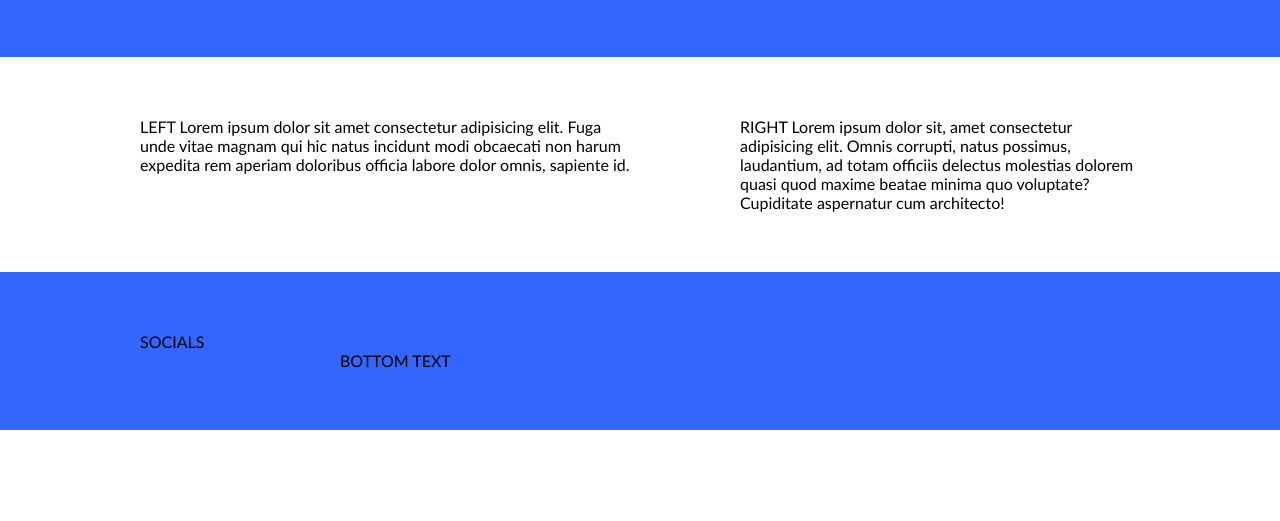
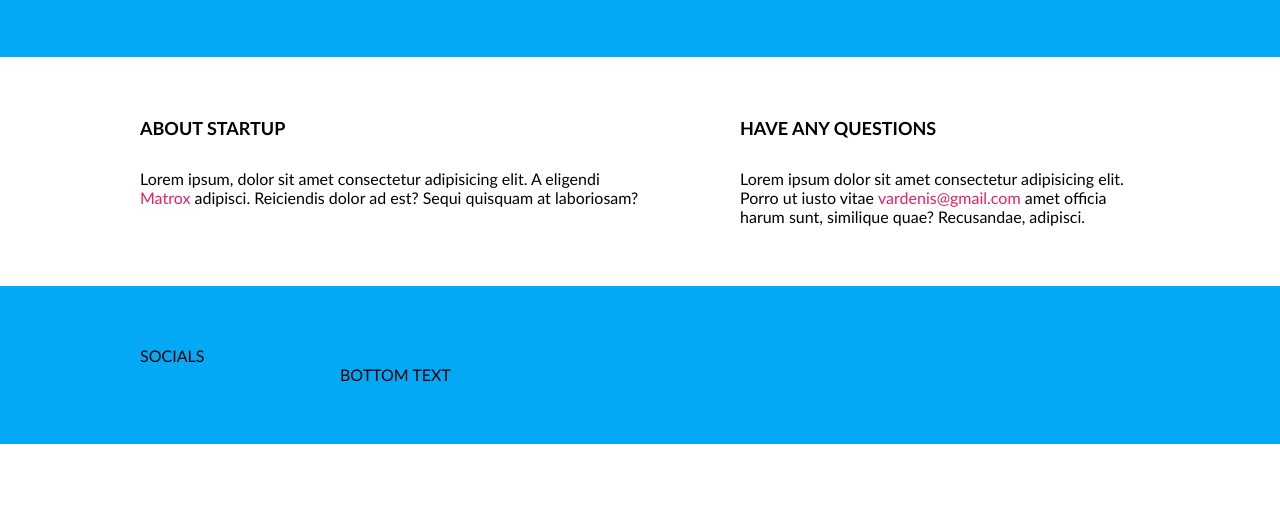
Before and after one commit to PauliusJaras/03-coming-soon, a website: page index.html in a window 1280 px wide. Shown: the part 279-800 px from the top of the page. Drawn offline with Linux system fonts and the light colour scheme.

Commit message:
adding main content

```diff
--- a/css/base/base.css
+++ b/css/base/base.css
@@ -1,3 +1,8 @@
+:root{
+    --main-color: #03A9F4;
+    --secondary-color: #EA1E63;
+}
+
 body,
 body * {
     margin: 0;
@@ -7,10 +12,9 @@ body * {
 }
 
 body {
-    font-family: 'Gill Sans', 'Gill Sans MT', Calibri, 'Trebuchet MS',
-        sans-serif;
+    font-family: 'Gill Sans', 'Gill Sans MT', Calibri, 'Trebuchet MS', sans-serif;
 }
 
 .bg-blue {
-    background-color: #36f;
+    background-color: var(--main-color);
 }
--- a/css/base/layout.css
+++ b/css/base/layout.css
@@ -18,7 +18,10 @@
     margin-left: calc(50% - 300px);
 }
 
-.container > .row > .left {
+.container > .row > .column {
+    display: flex;
+    flex-direction: column;
+    gap: 30px;
     width: 50%;
 }
 .container > .row > .right {
@@ -50,10 +53,7 @@
         width: 100%;
         margin-left: 0;
     }
-    .container > .row > .left {
-        width: 100%;
-    }
-    .container > .row > .right {
+    .container > .row > .column {
         width: 100%;
     }
 }
--- a/css/pages/home.css
+++ b/css/pages/home.css
@@ -23,3 +23,21 @@
     width: 80%;
     background-color: pink;
 }
+
+.section-title {
+    font-size: 18px;
+    text-transform: uppercase;
+}
+
+.section-description{
+    font-size: 16px;
+}
+
+.section-description > a {
+    text-decoration: none;
+    color: var(--secondary-color);
+}
+
+.section-description > a:hover {
+    text-decoration: underline;
+}
--- a/index.html
+++ b/index.html
@@ -32,11 +32,13 @@
 
     <section class="container">
         <div class="row">
-            <div class="left">
-                LEFT Lorem ipsum dolor sit amet consectetur adipisicing elit. Fuga unde vitae magnam qui hic natus incidunt modi obcaecati non harum expedita rem aperiam doloribus officia labore dolor omnis, sapiente id.
+            <div class="column">
+                <h2 class="section-title">About Startup</h2>
+                <p class="section-description">Lorem ipsum, dolor sit amet consectetur adipisicing elit. A eligendi <a ahref="#">Matrox</a> adipisci. Reiciendis dolor ad est? Sequi quisquam at laboriosam?</p>
             </div>
-            <div class="right">
-                RIGHT Lorem ipsum dolor sit, amet consectetur adipisicing elit. Omnis corrupti, natus possimus, laudantium, ad totam officiis delectus molestias dolorem quasi quod maxime beatae minima quo voluptate? Cupiditate aspernatur cum architecto!
+            <div class="column right">
+                <h2 class="section-title">Have Any Questions</h2>
+                <p class="section-description">Lorem ipsum dolor sit amet consectetur adipisicing elit. Porro ut iusto vitae <a href="mailto:vardenis@gmail.com">vardenis@gmail.com</a> amet officia harum sunt, similique quae? Recusandae, adipisci.</p>
             </div>
         </div>
     </section>
```
